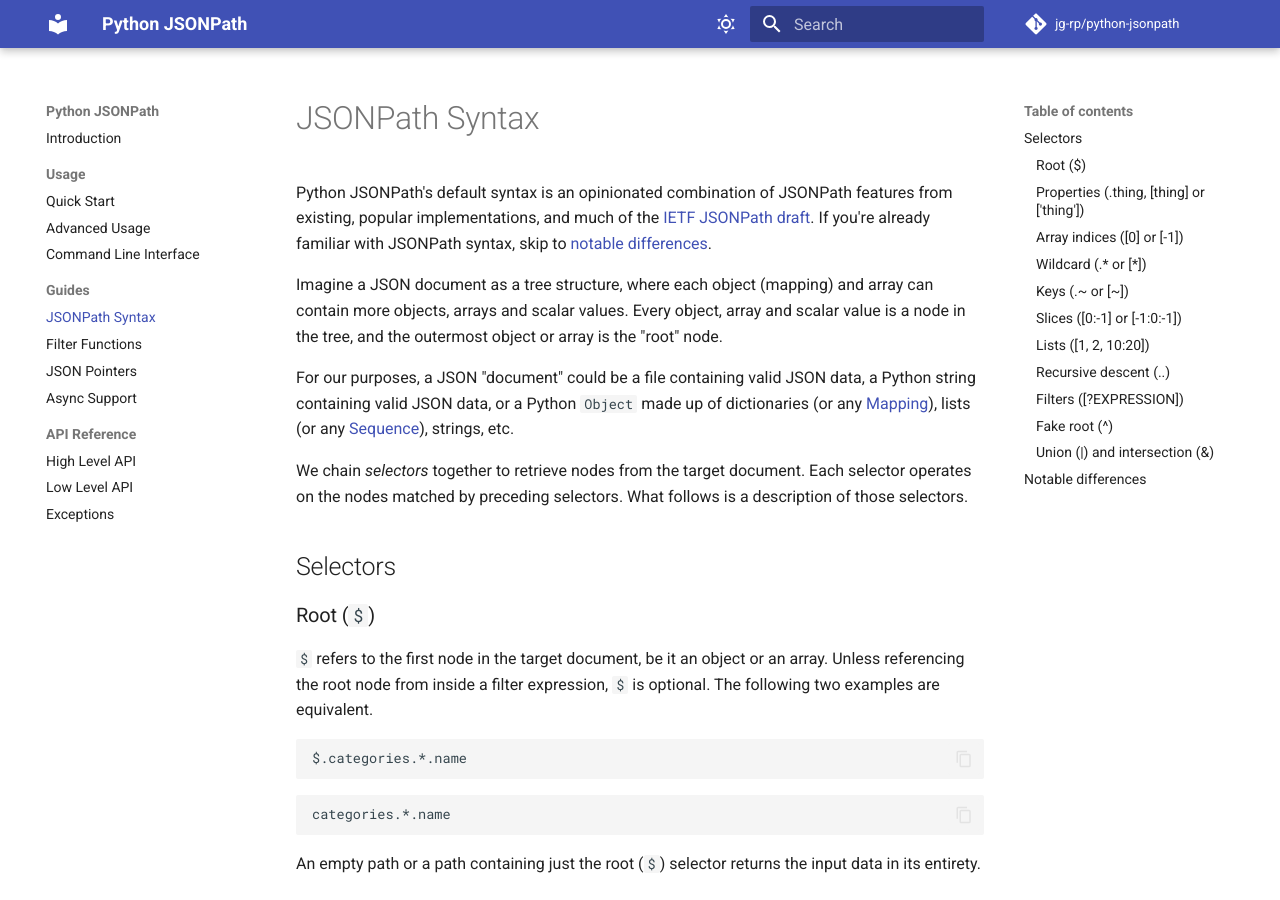
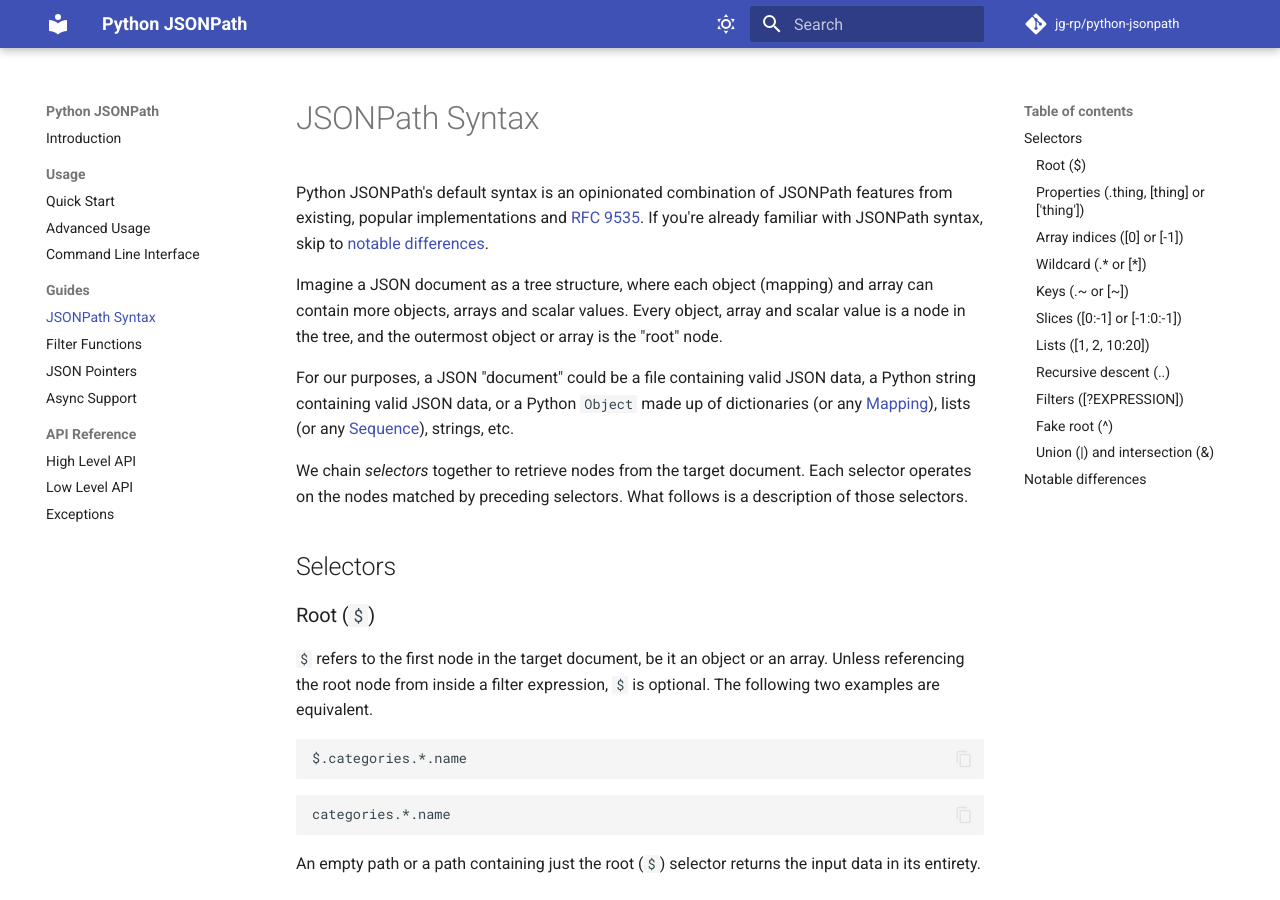
Before and after one commit to jg-rp/python-jsonpath, an MkDocs documentation site: the page built from docs/syntax.md, in a window 1280 px wide and 900 px high. Built offline with MkDocs 1.6.1 and Material for MkDocs 9.7.7, drawn with Linux system fonts in a browser that asks for light colours; comment, search, counter and statistics services are not loaded; some of the changed text lies outside the part shown.

Commit message:
IETF JSONPath spec is now RFC 9535.

```diff
--- a/docs/syntax.md
+++ b/docs/syntax.md
@@ -1,6 +1,6 @@
 # JSONPath Syntax
 
-Python JSONPath's default syntax is an opinionated combination of JSONPath features from existing, popular implementations, and much of the [IETF JSONPath draft](https://datatracker.ietf.org/doc/html/draft-ietf-jsonpath-base-11). If you're already familiar with JSONPath syntax, skip to [notable differences](#notable-differences).
+Python JSONPath's default syntax is an opinionated combination of JSONPath features from existing, popular implementations and [RFC 9535](https://datatracker.ietf.org/doc/html/rfc9535). If you're already familiar with JSONPath syntax, skip to [notable differences](#notable-differences).
 
 Imagine a JSON document as a tree structure, where each object (mapping) and array can contain more objects, arrays and scalar values. Every object, array and scalar value is a node in the tree, and the outermost object or array is the "root" node.
 
@@ -201,10 +201,9 @@ This is a list of things that you might find in other JSONPath implementation th
 - Python JSONPath is strictly read only. There are no update "selectors", but we do provide methods for converting `JSONPathMatch` instances to `JSONPointer`s, and a `JSONPatch` builder API for modifying JSON-like data structures using said pointers.
 - We don't attempt to handle JSON documents without a top-level array or object (or equivalent Python objects).
 
-And this is a list of areas where we deviate from the [IETF JSONPath draft](https://datatracker.ietf.org/doc/html/draft-ietf-jsonpath-base-13).
+And this is a list of areas where we deviate from [RFC 9535](https://datatracker.ietf.org/doc/html/rfc9535).
 
 - The root token (default `$`) is optional and paths starting with a dot (`.`) are OK. `.thing` is the same as `$.thing`, as is `thing`, `$[thing]` and `$["thing"]`.
-- Whitespace is mostly insignificant unless inside quotes.
 - The built-in `match()` and `search()` filter functions use Python's standard library `re` module, which, at least, doesn't support Unicode properties. We might add an implementation of `match()` and `search()` using the third party [regex](https://pypi.org/project/regex/) package in the future.
 - We don't require property names to be quoted inside a bracketed selection, unless the name contains reserved characters.
 - We don't require the recursive descent segment to have a selector. `$..` is equivalent to `$..*`.
```
Also changed, not shown: README.md (+2 -0 lines), docs/advanced.md (+1 -1 lines), docs/cli.md (+1 -1 lines), docs/index.md (+2 -2 lines), 2 other files.
